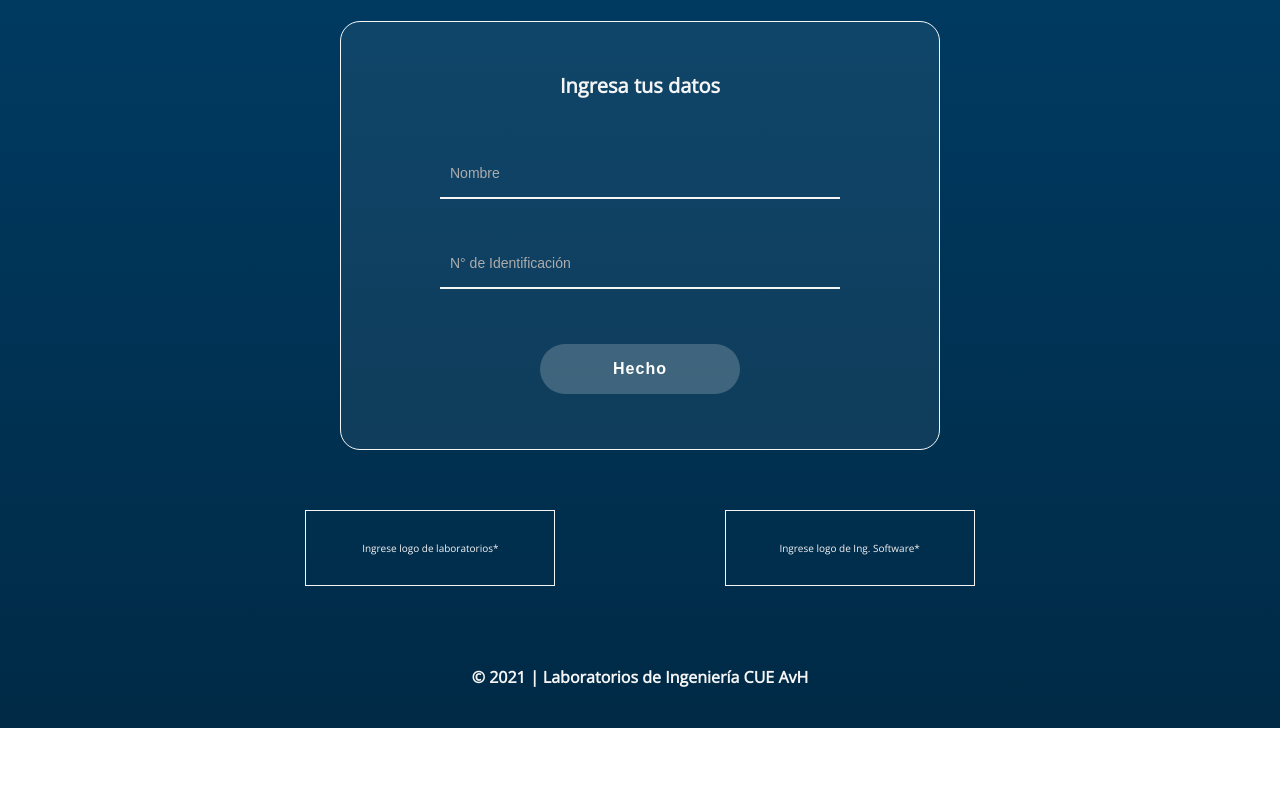
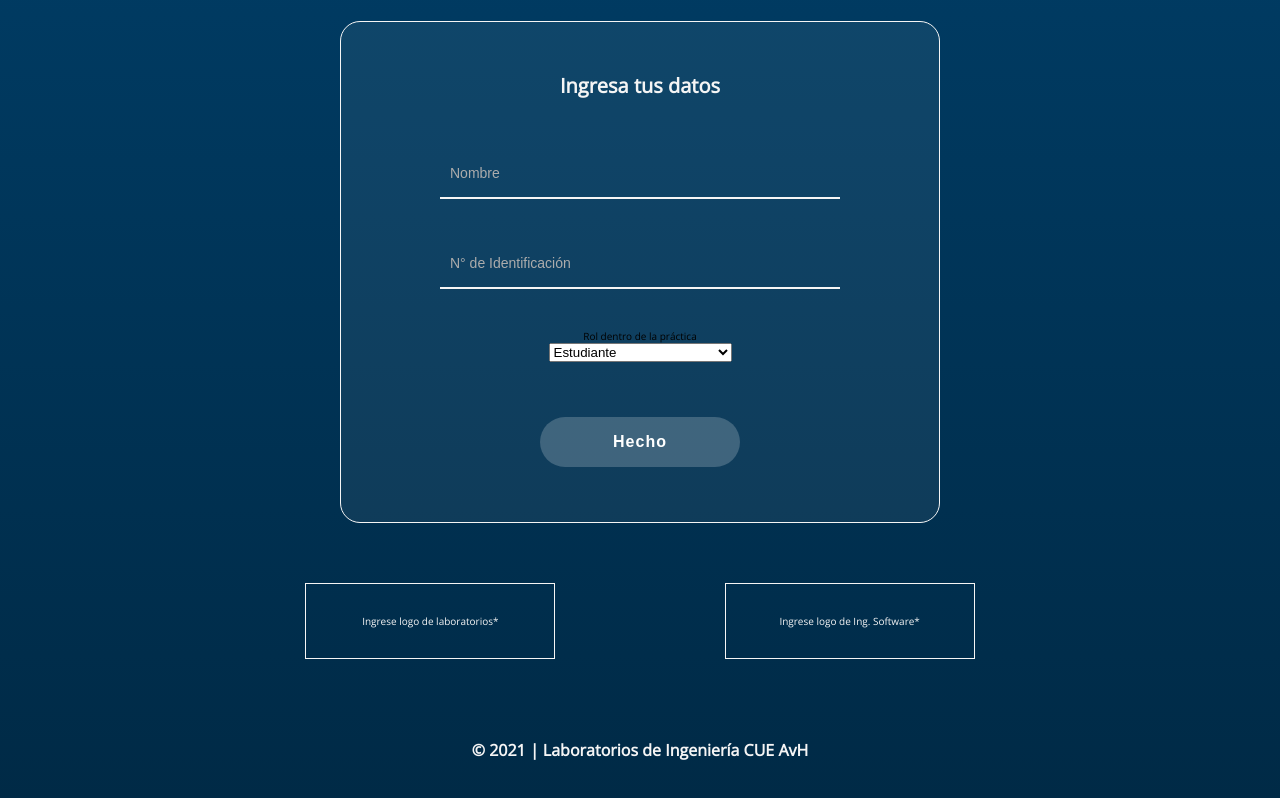
Before and after one commit to santiagojaralopez/App-Asistencia-Labs-Ing, a website: page public/index.html in a window 1280 px wide. Shown: the part 132-930 px from the top of the page. Before the commit the page ends 860 px from the top, so only its background shows below. Drawn offline with nearby package versions, Linux system fonts and the light colour scheme.

Commit message:
Added a select list to the form

```diff
--- a/public/index.html
+++ b/public/index.html
@@ -27,7 +27,14 @@
                     <input class="input" id="nombre" type="text" name="db-register" placeholder="Nombre" autocomplete="off" required>
                 </label>
                 <label for="identificacion">
-                    <input class="input" id="identificacion" type="text" name="db-register" placeholder="N° de Identificación" autocomplete="off" required>
+                    <input class="input" id="identificacion" type="number" name="db-register" placeholder="N° de Identificación" autocomplete="off" required>
+                </label>
+                <label for="rol">
+                    <p>Rol dentro de la práctica</p>
+                    <select name="db-register" id="formList">
+                        <option value="Estudiante">Estudiante</option>
+                        <option value="Responsable">Responsable de la practica</option>
+                    </select>
                 </label>
                 <label for="submit-button">
                     <input class="button" id="submit-button" type="submit" value="Hecho">
```
